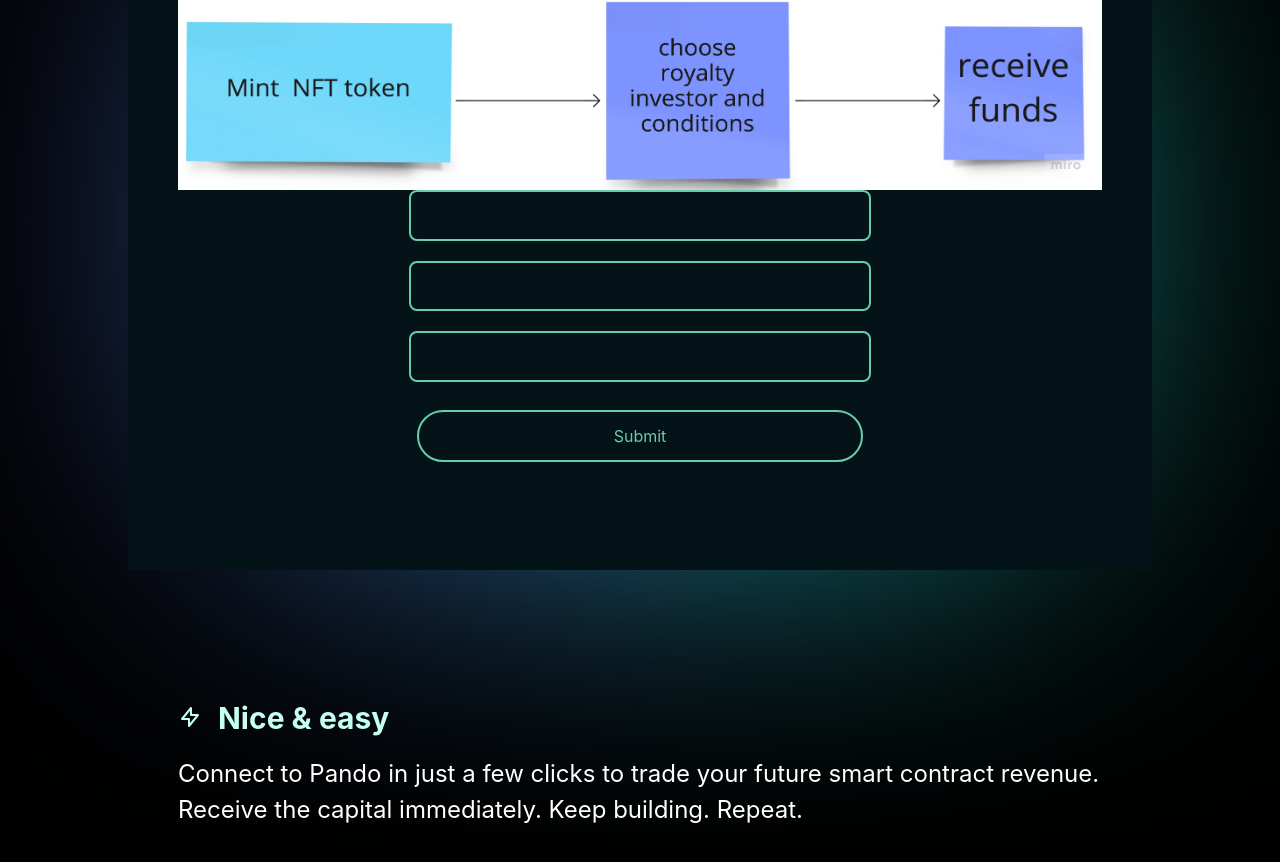
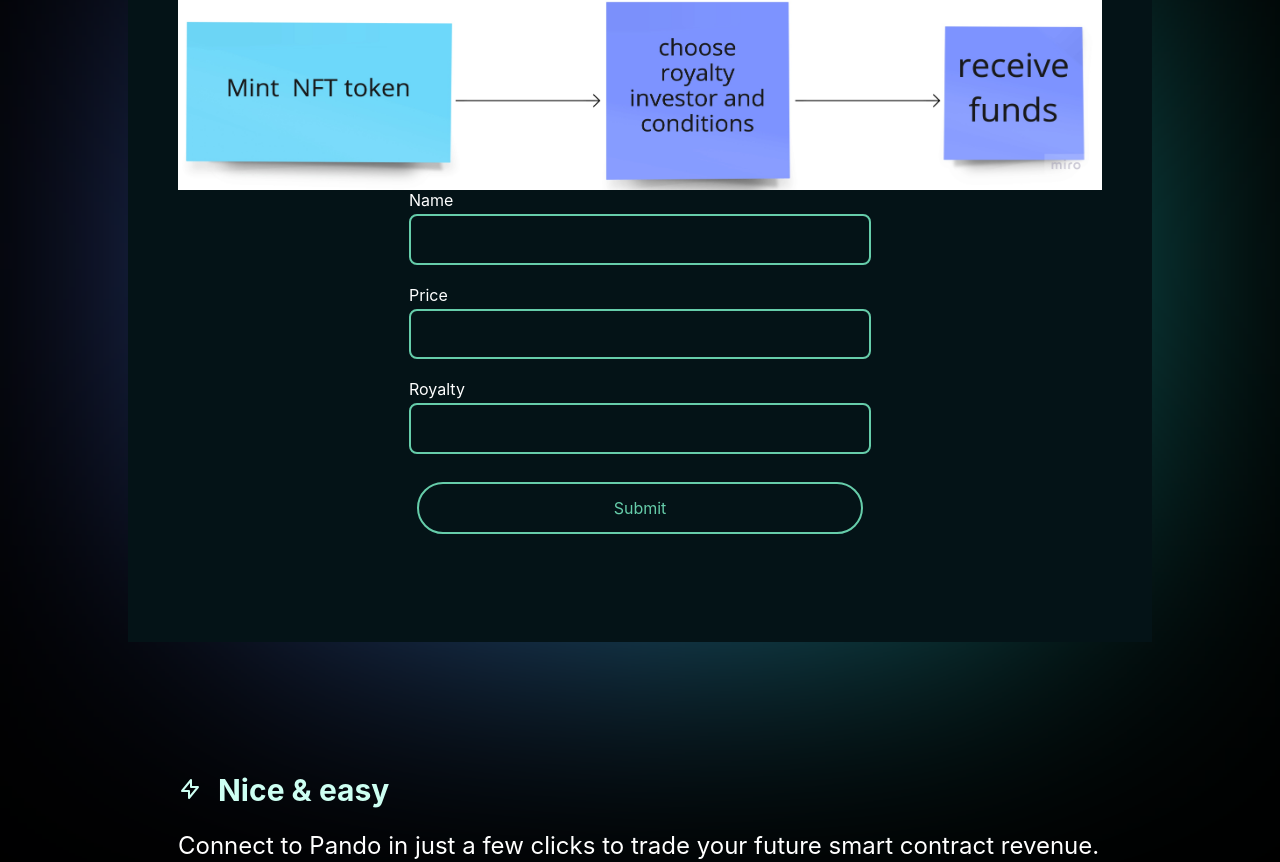
Before and after one commit to webstalt/pando, a Next.js app: page / in a window 1280 px wide. Shown: the part 898-1760 px from the top of the page. Built offline with nearby package versions, Linux system fonts and the light colour scheme.

Commit message:
connect redux, add input labels

```diff
--- a/app/store.js
+++ b/app/store.js
@@ -1,6 +1,6 @@
 import { configureStore } from '@reduxjs/toolkit'
 
-import userReducer from '../components/mintingScreen/sellerView/sellerSlice'
+import userReducer from '../app/user/userSlice'
 
 export function makeStore() {
   return configureStore({
--- /dev/null
+++ b/app/user/userSlice.js
@@ -0,0 +1,19 @@
+import { createSlice } from '@reduxjs/toolkit'
+
+const initialState = {
+  isWalletConnected: false,
+}
+
+export const userSlice = createSlice({
+  name: 'user',
+  initialState,
+  // The `reducers` field lets us define reducers and generate associated actions
+  reducers: {
+    setIsWalletConnected: (state, action) => {
+      state.isWalletConnected = action.payload
+    },
+  },
+})
+
+export const { setIsWalletConnected } = userSlice.actions
+export default userSlice.reducer
--- a/components/button/Button.js
+++ b/components/button/Button.js
@@ -1,8 +1,8 @@
 import classes from './button.module.scss'
 
-export function Button({ children, onClick, title }) {
+export function Button({ children, ...rest }) {
   return (
-    <button className={classes.button} onClick={onClick} title={title}>
+    <button {...rest} className={classes.button}>
       {children}
     </button>
   )
--- a/components/header/Header.js
+++ b/components/header/Header.js
@@ -1,25 +1,28 @@
+import { useState, useEffect } from 'react'
+import Web3 from 'web3'
+import { useSelector, useDispatch } from 'react-redux'
+
+import { setIsWalletConnected } from '../../app/user/userSlice'
+import stakingContract from '../../blockchain/contract.js'
 import { StyledLink } from '../styledLink/StyledLink'
 import { Button } from '../button/Button'
 import { Logo } from '../logo/Logo'
 
 import classes from './header.module.scss'
 
-import Web3 from 'web3'
-import stakingContract from '../../blockchain/contract.js'
-import { useState, useEffect } from 'react'
-
 export function Header() {
   /* ---------Web3--------- */
   const [web3, setWeb3] = useState({})
   const [address, setAddress] = useState({})
   const [vmContract, setVmContract] = useState(null)
-  const [showConnect, setShowConnect] = useState(true)
+  const isWalletConnected = useSelector((state) => state.user.isWalletConnected)
   const [switchNetwork, setSwitchNetwork] = useState(true)
+  const dispatch = useDispatch()
 
   /* ---------UseEffects--------- */
   //Run these functions if either address or vmContract changes.
   useEffect(() => {
-    if (vmContract && address) setShowConnect(false)
+    if (vmContract && address) dispatch(setIsWalletConnected(true))
   }, [vmContract, address])
 
   const connectWalletHandler = async () => {
@@ -73,7 +76,7 @@ export function Header() {
       console.log('Account changed to:', accounts[0])
       //Check if a user has disconnected all addresses from the website
       if (accounts[0] == null) {
-        setShowConnect(true)
+        dispatch(setIsWalletConnected(false))
         console.log('User disconnected all addresses')
       }
     })
@@ -133,7 +136,7 @@ export function Header() {
         {/* <StyledLink href="/" className={classes.navigationItem}>
           Main
         </StyledLink> */}
-        {showConnect ? (
+        {!isWalletConnected ? (
           <Button
             onClick={connectWalletButtonClickHandler}
             className="button_connect"
--- a/components/mintingScreen/MintingScreen.js
+++ b/components/mintingScreen/MintingScreen.js
@@ -34,15 +34,28 @@ export function MintingScreen({ data }) {
         >
           {({ isSubmitting }) => (
             <Form className={classes.form}>
+              <label className={classes.label} htmlFor="name">
+                Name
                 <Field className={classes.inputField} type="name" name="name" />
+              </label>
               <ErrorMessage name="name" component="div" />
-              <Field className={classes.inputField} type="price" name="price" />
+              <label className={classes.label} htmlFor="price">
+                Price
+                <Field
+                  className={classes.inputField}
+                  type="price"
+                  name="price"
+                />
+              </label>
               <ErrorMessage name="price" component="div" />
+              <label className={classes.label} htmlFor="royalty">
+                Royalty
                 <Field
                   className={classes.inputField}
                   type="royalty"
                   name="royalty"
                 />
+              </label>
               <ErrorMessage name="royalty" component="div" />
               <Button type="submit" disabled={isSubmitting}>
                 Submit
--- a/components/mintingScreen/mintingScreen.module.scss
+++ b/components/mintingScreen/mintingScreen.module.scss
@@ -14,15 +14,25 @@
   margin: 0 auto;
 }
 
+.label {
+  display: flex;
+  flex-direction: column;
+  align-items: flex-start;
+  gap: 4px;
+}
+
 .inputField {
   --color: mediumaquamarine;
   --hover: #{adjust-hue(mediumaquamarine, 45deg)};
 
+  width: 100%;
+  padding: 1em 1.5em;
+
   background-color: transparent;
   color: white;
+  line-height: 20px;
+
   border: 2px solid var(--color);
-  line-height: 20px;
-  padding: 1em 2em;
   border-radius: 8px;
 
   &:focus {
```
Lines whose indentation alone changed are shown as unchanged.
